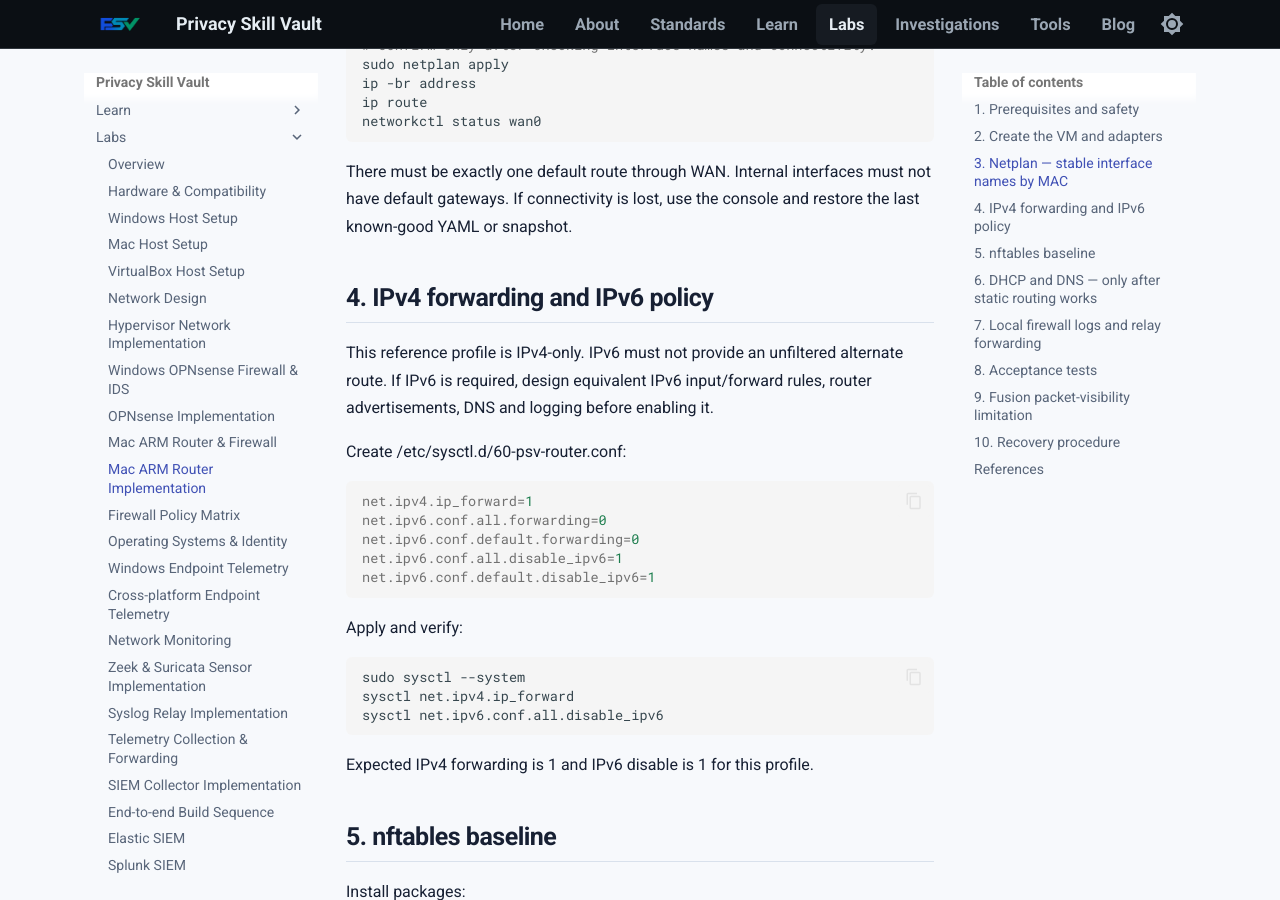
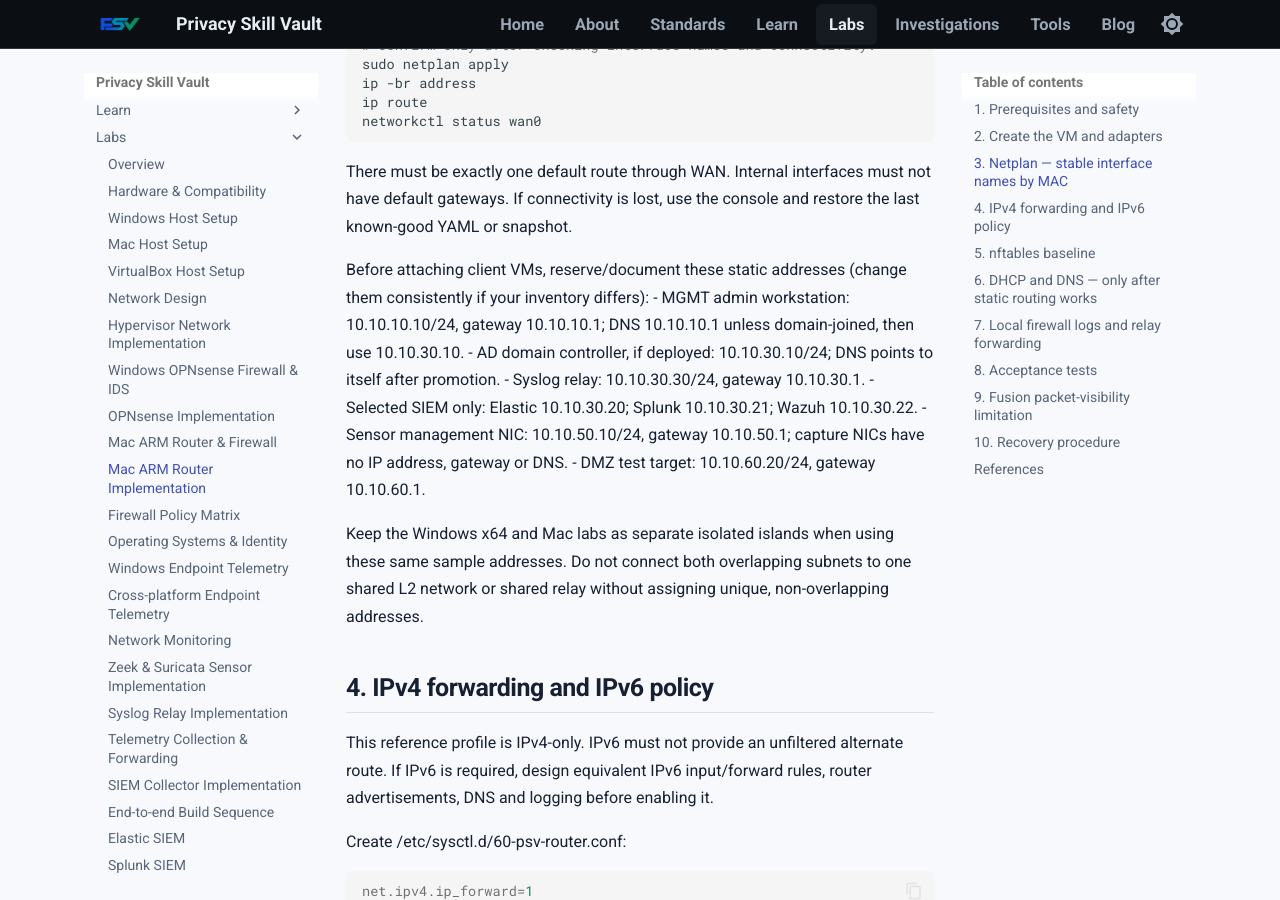
Before and after one commit to PrivacySkillVault/privacyskillvault.github.io, an MkDocs documentation site: the page built from docs/labs/mac-arm-router-implementation.md, in a window 1280 px wide and 900 px high, scrolled down 2932 px. Built offline with MkDocs 1.6.1 and Material for MkDocs 9.7.7, drawn with Linux system fonts in a browser that asks for light colours.

Commit message:
Add canonical Mac lab static address inventory and DNS assignments

```diff
--- a/docs/labs/mac-arm-router-implementation.md
+++ b/docs/labs/mac-arm-router-implementation.md
@@ -118,6 +118,16 @@ networkctl status wan0
 ~~~
 
 There must be exactly one default route through WAN. Internal interfaces must not have default gateways. If connectivity is lost, use the console and restore the last known-good YAML or snapshot.
+
+Before attaching client VMs, reserve/document these static addresses (change them consistently if your inventory differs):
+- MGMT admin workstation: 10.10.10.10/24, gateway 10.10.10.1; DNS 10.10.10.1 unless domain-joined, then use 10.10.30.10.
+- AD domain controller, if deployed: 10.10.30.10/24; DNS points to itself after promotion.
+- Syslog relay: 10.10.30.30/24, gateway 10.10.30.1.
+- Selected SIEM only: Elastic 10.10.30.20; Splunk 10.10.30.21; Wazuh 10.10.30.22.
+- Sensor management NIC: 10.10.50.10/24, gateway 10.10.50.1; capture NICs have no IP address, gateway or DNS.
+- DMZ test target: 10.10.60.20/24, gateway 10.10.60.1.
+
+Keep the Windows x64 and Mac labs as separate isolated islands when using these same sample addresses. Do not connect both overlapping subnets to one shared L2 network or shared relay without assigning unique, non-overlapping addresses.
 
 ## 4. IPv4 forwarding and IPv6 policy
 
```
